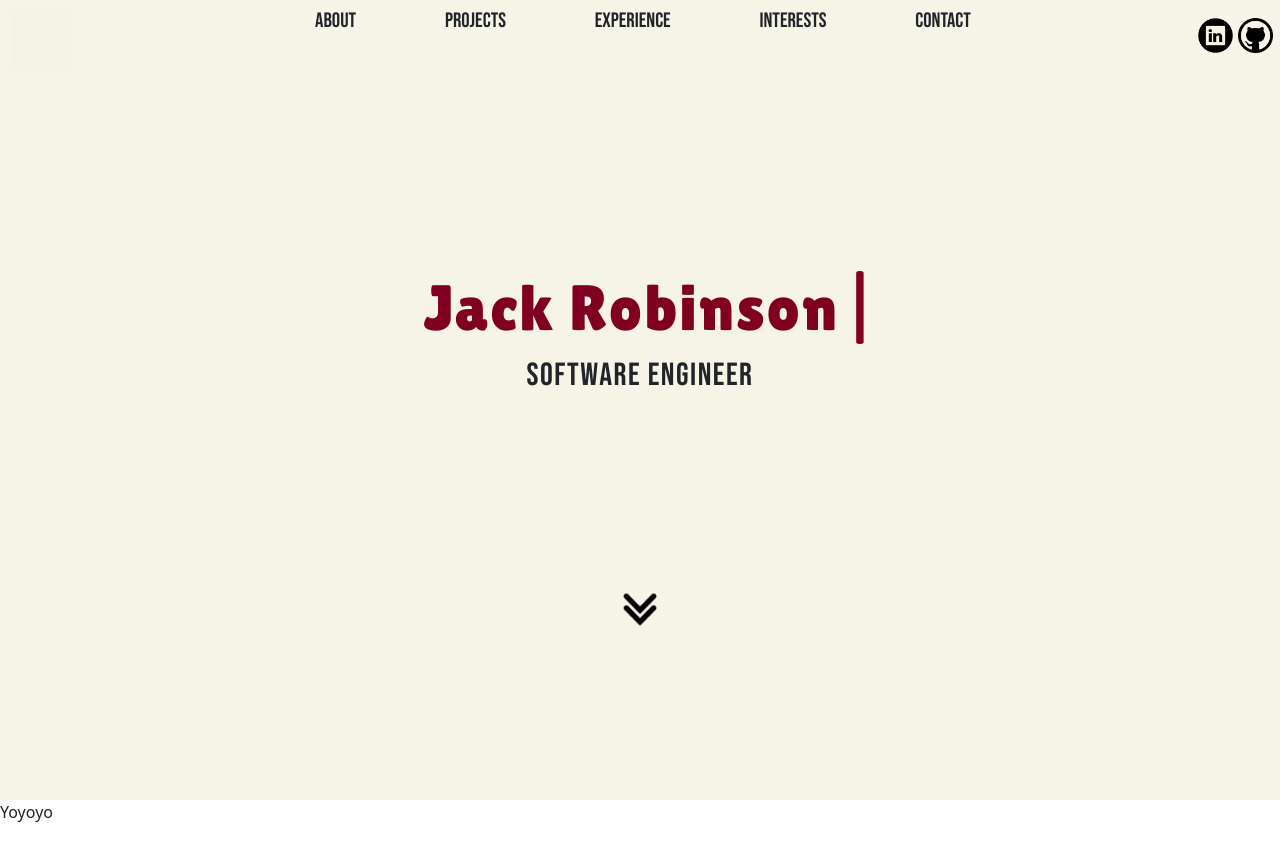
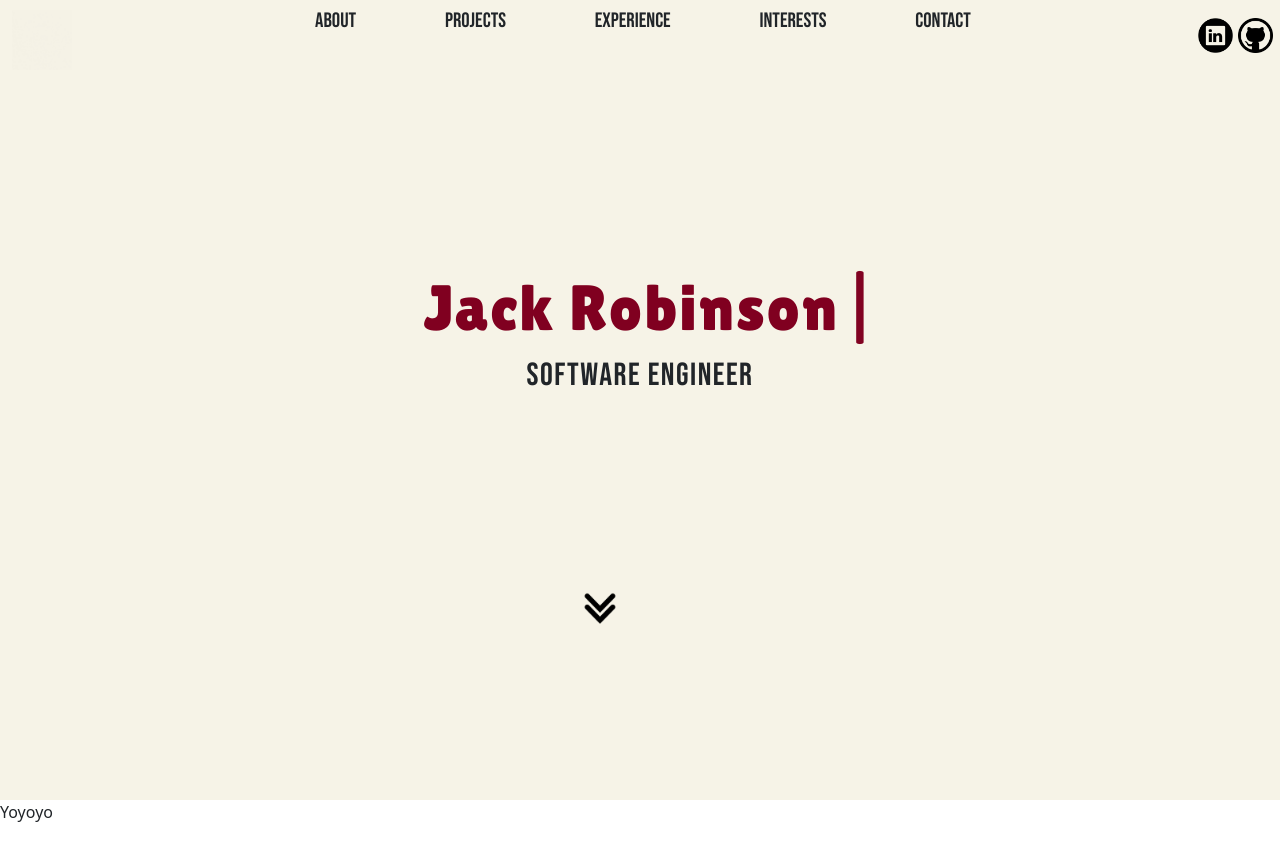
Before and after one commit to jackbdr/portfolio, a React (Create React App) app in the folder user/: page / in a window 1280 px wide. Shown: the top 860 px of the page. Built offline with nearby package versions, Linux system fonts and the light colour scheme.

Commit message:
scroll button centre fix

```diff
--- a/user/src/components/Home.js
+++ b/user/src/components/Home.js
@@ -1,4 +1,5 @@
 import React from 'react'
+import { Link } from 'react-scroll'
 
 import Typewriter from 'typewriter-effect'
 
@@ -19,8 +20,7 @@ const Home = () => {
         </div>
       </div>
       <div className='scroll-wrapper'>
-        <img className='scroll-btn' src={Scroll} alt='scroll-down-icon' />
-        {/* <p className='scroll-btn' src={Scroll} alt='scroll-down-icon'>Hello</p> */}
+        <Link className='scroll-link' to='about' spy={true} smooth={true} duration={300}><img className='scroll-btn' src={Scroll} alt='scroll-down-icon' /></Link>
       </div>
     </div>
   )
--- a/user/src/styles/components/home.scss
+++ b/user/src/styles/components/home.scss
@@ -70,8 +70,6 @@
     }
     .scroll-wrapper {
         opacity: 1;
-        display: flex;
-        justify-content: center;
         position: relative;
         animation: updown 0.5s;
         animation-direction: alternate;
@@ -82,11 +80,17 @@
         -webkit-animation-timing-function: cubic-bezier(
         .5, 0.05, 1, .5);
         -webkit-animation-iteration-count: infinite;
+        .scroll-link {
+            display: inline-block;
+        }
         .scroll-btn {
+            display: block;
+            margin: 0 auto;
             opacity: 0;
             width: 5%;
             animation: appear 0.1s ease-out 2.5s forwards;
             -webkit-animation: appear 0.1s ease-out 2.5s forwards;
+            cursor: pointer;
         }
     }
 }
```
